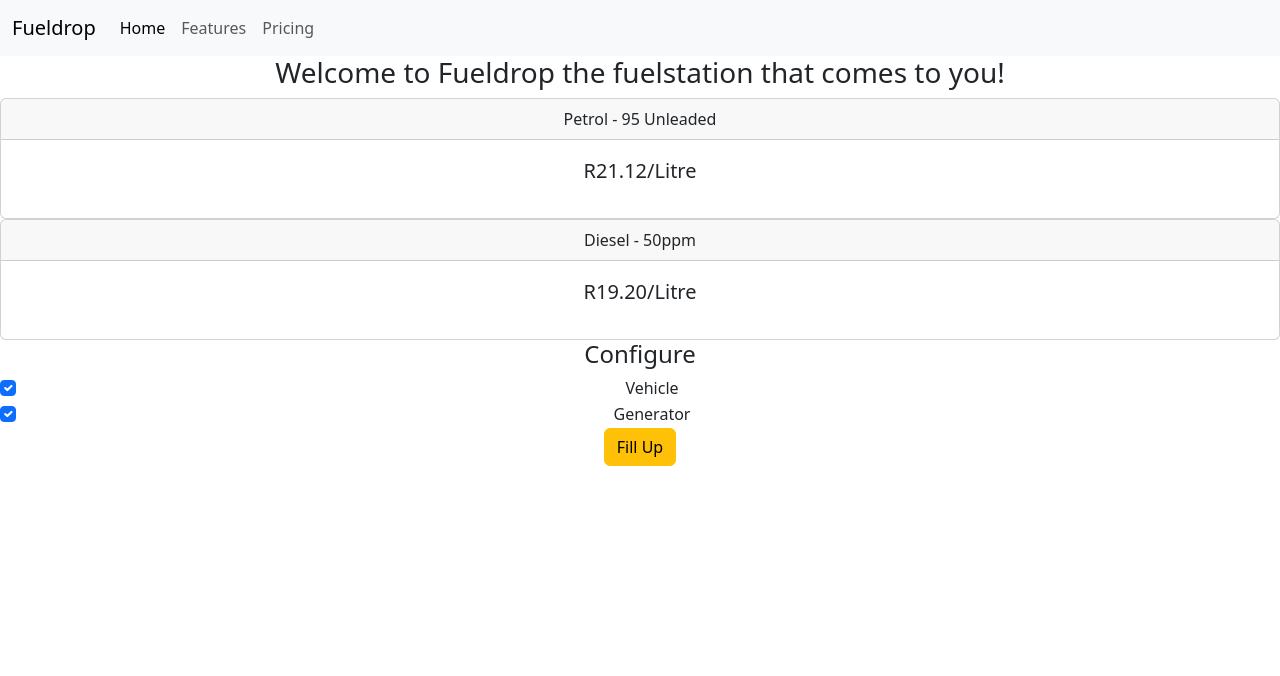
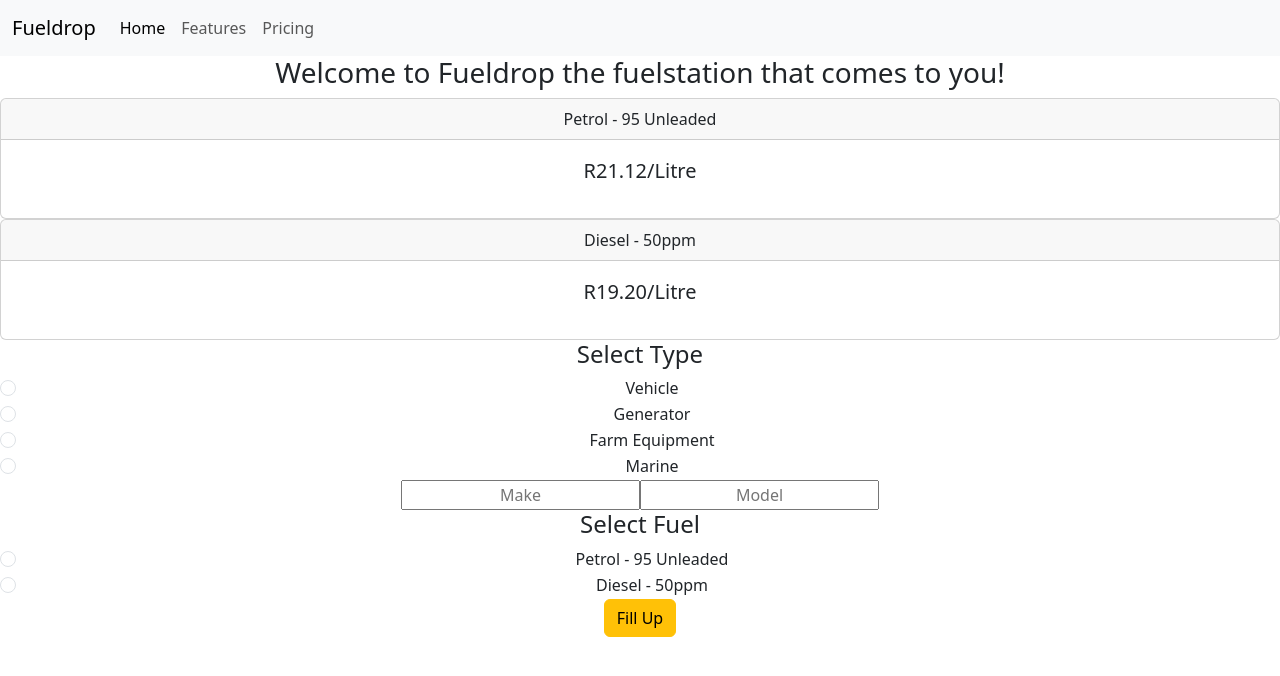
Before and after one commit to ninomitchell8/FuelDrop, a React (Vite) app in the folder fueldrop/: page /Home.jsx in a window 1280 px wide. Shown: the top 676 px of the page. Built offline with nearby package versions, Linux system fonts and the light colour scheme.

Commit message:
Checkboxes corrected to Radios, radio groupings on Home

```diff
--- a/fueldrop/src/App.jsx
+++ b/fueldrop/src/App.jsx
@@ -4,7 +4,7 @@
 import Login from "./pages/Login.jsx"
 import Landing from "./pages/Landing.jsx";
 import Home from "./pages/Home.jsx";
-import Configure from "./pages/Configure.jsx";
+
 
 function App() {
 
@@ -15,7 +15,6 @@
           <Route path ="/Register.jsx" element = {<Register />}/>
           <Route path ="/Login.jsx" element = {<Login />}/>
           <Route path = "/Home.jsx" element = {<Home />}/>
-          < Route path = "/Configure.jsx" element = {< Configure/>}/>
         </Routes>
       </Router>
   )
--- a/fueldrop/src/components/Checkbox.jsx
+++ /dev/null
@@ -1,17 +0,0 @@
-import React from "react";
-
-function Checkbox (props) {
-
-    return (
-
-        <div class="form-check">
-            <input class="form-check-input" type="checkbox" value={props.value} id={props.id} checked/>
-            <label class="form-check-label" for="checkChecked">
-                {props.name}
-            </label>
-        </div>
-
-    );
-}
-
-export default Checkbox;
--- a/fueldrop/src/components/Radio.jsx
+++ b/fueldrop/src/components/Radio.jsx
@@ -1,16 +1,17 @@
 import React from "react";
 
-function Checkbox (props) {
+function Radio (props) {
 
     return (
-        <div class="form-check">
-            <input class="form-check-input" type="checkbox" value={props.value} id={props.id} checked/>
-            <label class="form-check-label" for="checkChecked">
-                {props.name}
-            </label>
+        <div>
+            <div className="form-check">
+                <input className="form-check-input" type="radio" name={props.group} id="radio" value= {props.value}/>
+                <label className="form-check-label" for="radioDefault1">
+                    {props.labelName}
+                </label>
+            </div>
         </div>
-
     );
 }
 
-export default Checkbox;
+export default Radio;
--- a/fueldrop/src/index.css
+++ b/fueldrop/src/index.css
@@ -1,3 +1,7 @@
+#radio {
+  text-align: left;
+}
+
 body{
 
   text-align: center;
--- a/fueldrop/src/pages/Configure.jsx
+++ /dev/null
@@ -1,18 +0,0 @@
-import React from "react";
-import Button from "../components/Button.jsx";
-
-function Configure(){
-
-
-
-    return(
-        <div>
-            <Button
-
-            type = "checkbox"
-            name  = "Vehicle"/>
-        </div>
-    )
-};
-
-export default Configure;
--- a/fueldrop/src/pages/Home.jsx
+++ b/fueldrop/src/pages/Home.jsx
@@ -2,9 +2,17 @@
 import Button from "../components/Button.jsx";
 import Navbar from "../components/Navbar.jsx";
 import Card from "../components/Card.jsx";
-import Checkbox from "../components/Checkbox.jsx";
+import Radio from "../components/Radio.jsx";
+import Input from "../components/Input.jsx";
 
 function Home(){
+
+    // const [formData, setFormData] = useState({
+
+    //         email: "",
+    //         password: ""
+
+    //     });
 
     return(
         <div>
@@ -20,25 +28,51 @@
             cardHeader = "Diesel - 50ppm"
             primaryContent = "R19.20/Litre"
             secondaryContent = ""/>
+            <div>
+                <h4> Select Type </h4>
 
-            <h4> Configure </h4>
+                <Radio
+                    labelName = "Vehicle"
+                    group = "type"/>
 
+                <Radio
+                    labelName = "Generator"
+                     group = "type"/>
 
+                <Radio
+                    labelName = "Farm Equipment"
+                    group = "type"/>
 
-            <Checkbox
-                name = "Vehicle"/>
+                <Radio
+                    labelName = "Marine"
+                    group = "type"/>
 
-            <Checkbox
-                name = "Generator"/>
+                <Input
+                    type = "text"
+                    name = "Make"
+                    placeholder = "Make"
+                    />
+                <Input
+                type = "text"
+                name = "Model"
+                placeholder = "Model"/>
+            </div>
+            <div>
+                <h4>Select Fuel</h4>
 
+                <Radio
+                    labelName = "Petrol - 95 Unleaded"
+                    group = "fuel"/>
 
-            <Button
-                type = "submit"
-                name = "Fill Up"
-                to = "/Configure.jsx"
-                />
-
-        </div>
+                <Radio
+                    labelName = "Diesel - 50ppm"
+                    group = "fuel"/>
+            </div>
+                <Button
+                    type = "submit"
+                    name = "Fill Up"
+                    />
+            </div>
     )
 }
 
```
